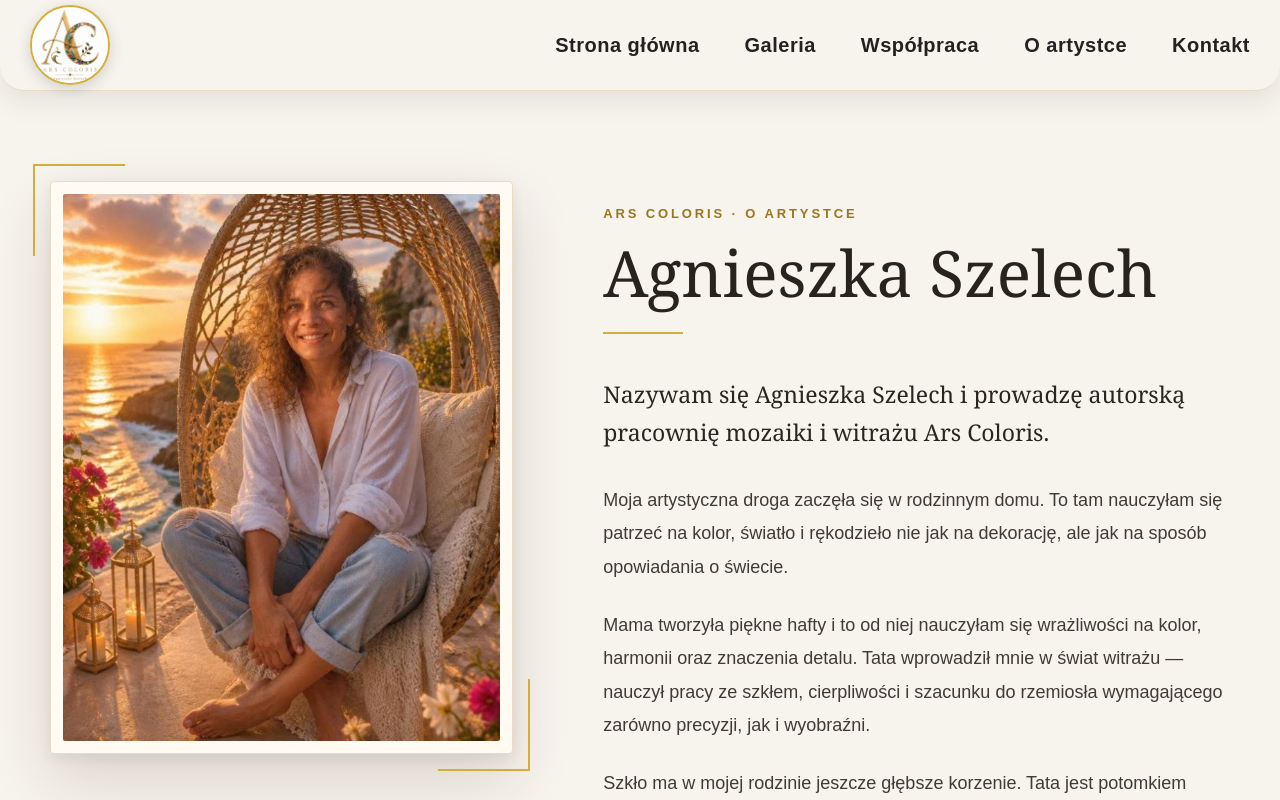
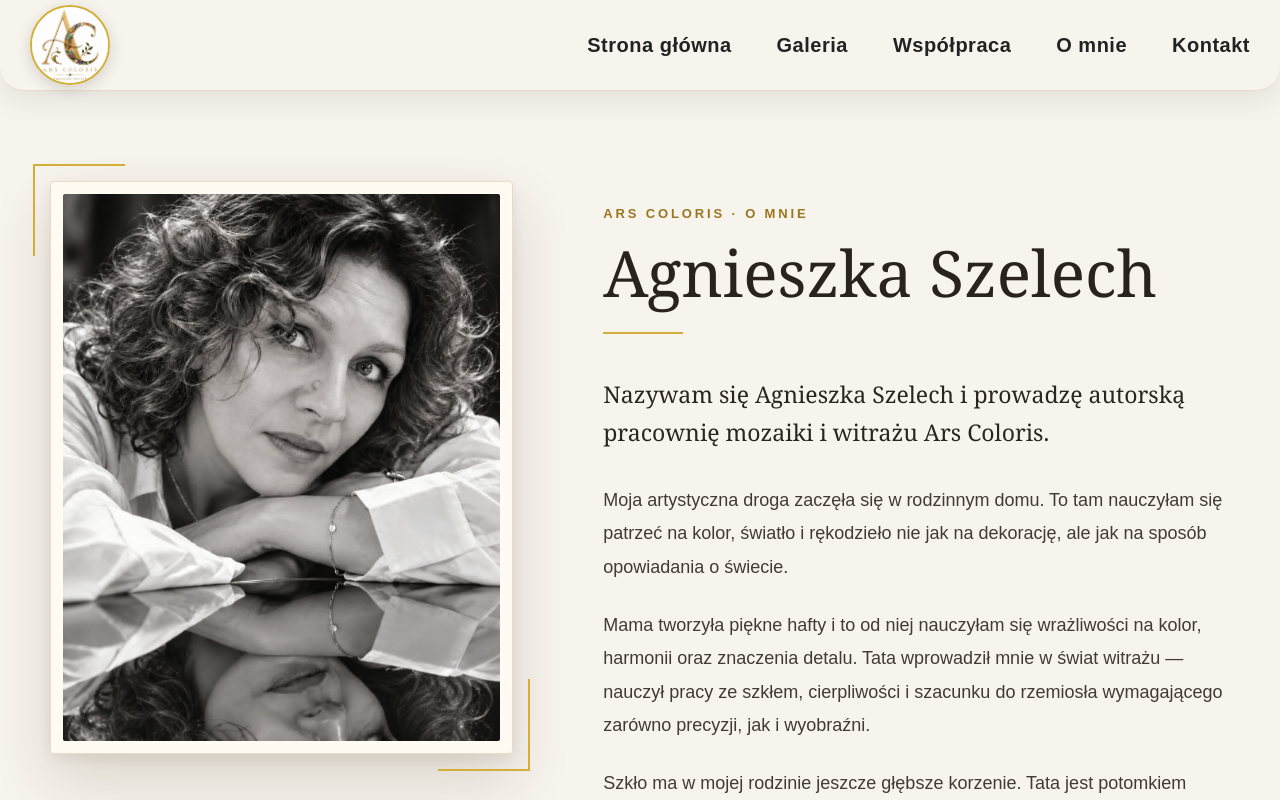
Before and after one commit to Marzeda/Ars_Coloris, a React (Create React App) app in the folder ars_coloris_front/: page /about in a window 1280 px wide. Shown: the top 800 px of the page. Built offline with nearby package versions, Linux system fonts and the light colour scheme; no server answers.

Commit message:
Update artist photo and About Me labels

```diff
--- a/ars_coloris_front/src/components/Navbar.js
+++ b/ars_coloris_front/src/components/Navbar.js
@@ -100,7 +100,7 @@ function Navbar() {
                             onClick={closeMenu}
                             className={getLinkClassName}
                         >
-                            O artystce
+                            O mnie
                         </NavLink>
                     </li>
 
--- a/ars_coloris_front/src/pages/About.js
+++ b/ars_coloris_front/src/pages/About.js
@@ -18,7 +18,7 @@ function About() {
                 <div className="about-content">
                     <div className="about-heading">
                         <span className="about-eyebrow">
-                            Ars Coloris · O artystce
+                            Ars Coloris · O mnie
                         </span>
 
                         <h1>Agnieszka Szelech</h1>
```
Also changed, not shown: ars_coloris_front/src/assets/aga_1.jpg.
